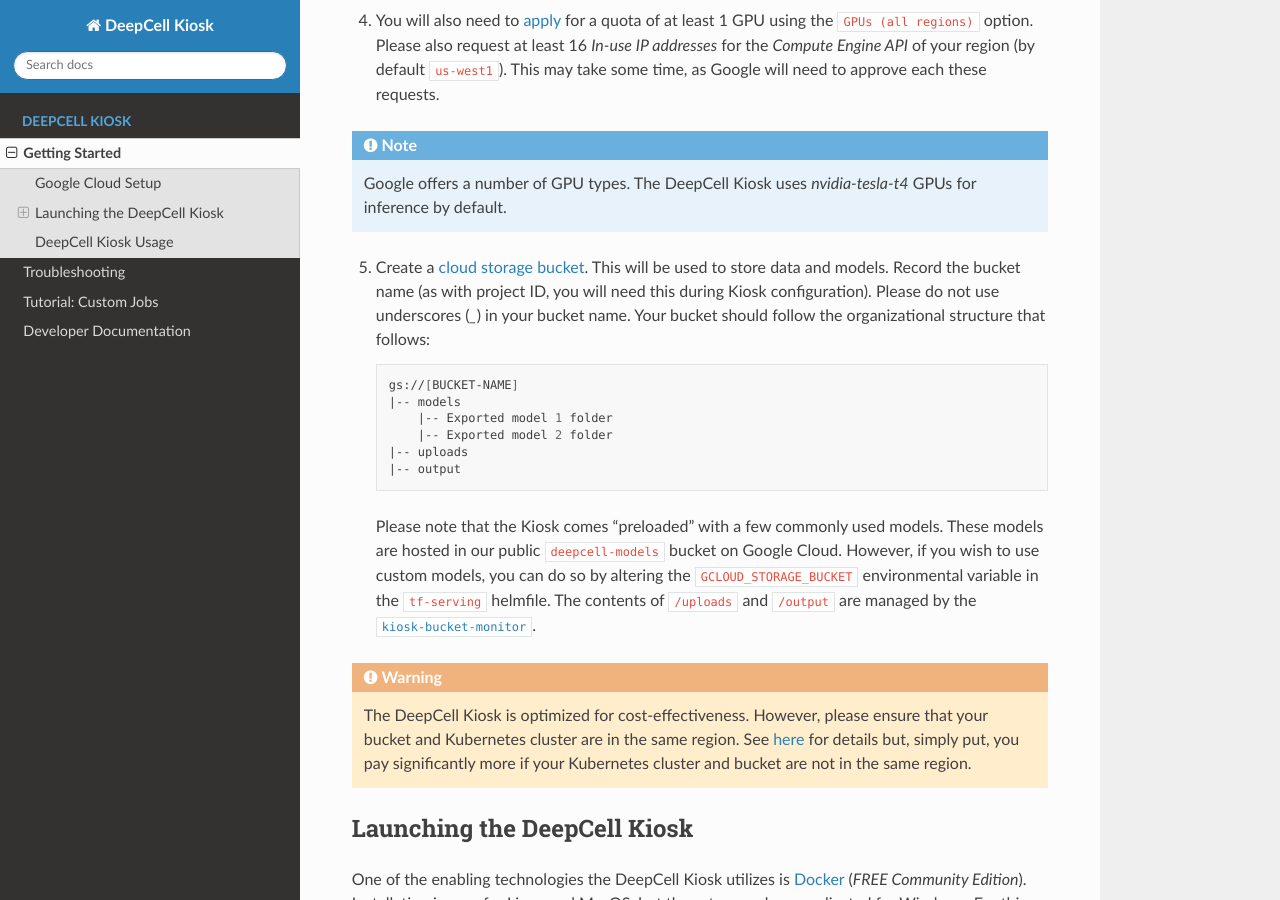
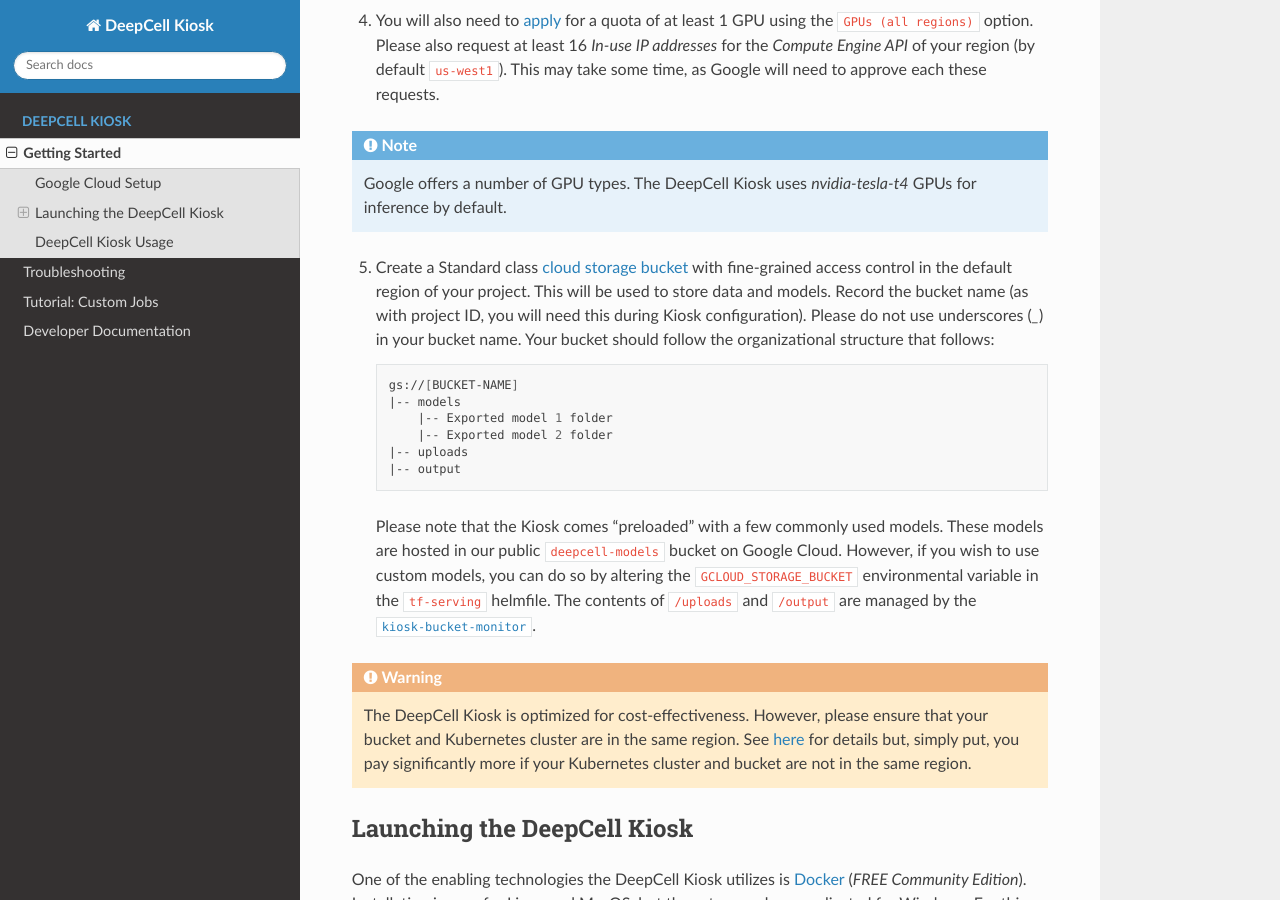
Before and after one commit to vanvalenlab/kiosk-console, a Sphinx documentation site: the page built from docs/source/GETTING_STARTED.rst, in a window 1280 px wide and 900 px high, scrolled down 1005 px. Built offline with Sphinx 7.4.7 and the Read the Docs theme 2.0.0, drawn with Linux system fonts in a browser that asks for light colours.

Commit message:
include standard storage with fine-grain access controls in bucket creation step.
Co-Authored-By: willgraf <7930703+willgraf@users.noreply.github.com>
Co-Authored-By: MekWarrior <moen.erick@gmail.com>

```diff
--- a/docs/source/GETTING_STARTED.rst
+++ b/docs/source/GETTING_STARTED.rst
@@ -26,7 +26,7 @@
 
 .. note:: Google offers a number of GPU types. The DeepCell Kiosk uses `nvidia-tesla-t4` GPUs for inference by default.
 
-5. Create a `cloud storage bucket <https://cloud.google.com/storage/docs/creating-buckets>`_. This will be used to store data and models. Record the bucket name (as with project ID, you will need this during Kiosk configuration). Please do not use underscores (`_`) in your bucket name. Your bucket should follow the organizational structure that follows:
+5. Create a Standard class `cloud storage bucket <https://cloud.google.com/storage/docs/creating-buckets>`_ with fine-grained access control in the default region of your project. This will be used to store data and models. Record the bucket name (as with project ID, you will need this during Kiosk configuration). Please do not use underscores (`_`) in your bucket name. Your bucket should follow the organizational structure that follows:
 
    .. code-block:: bash
 
```
